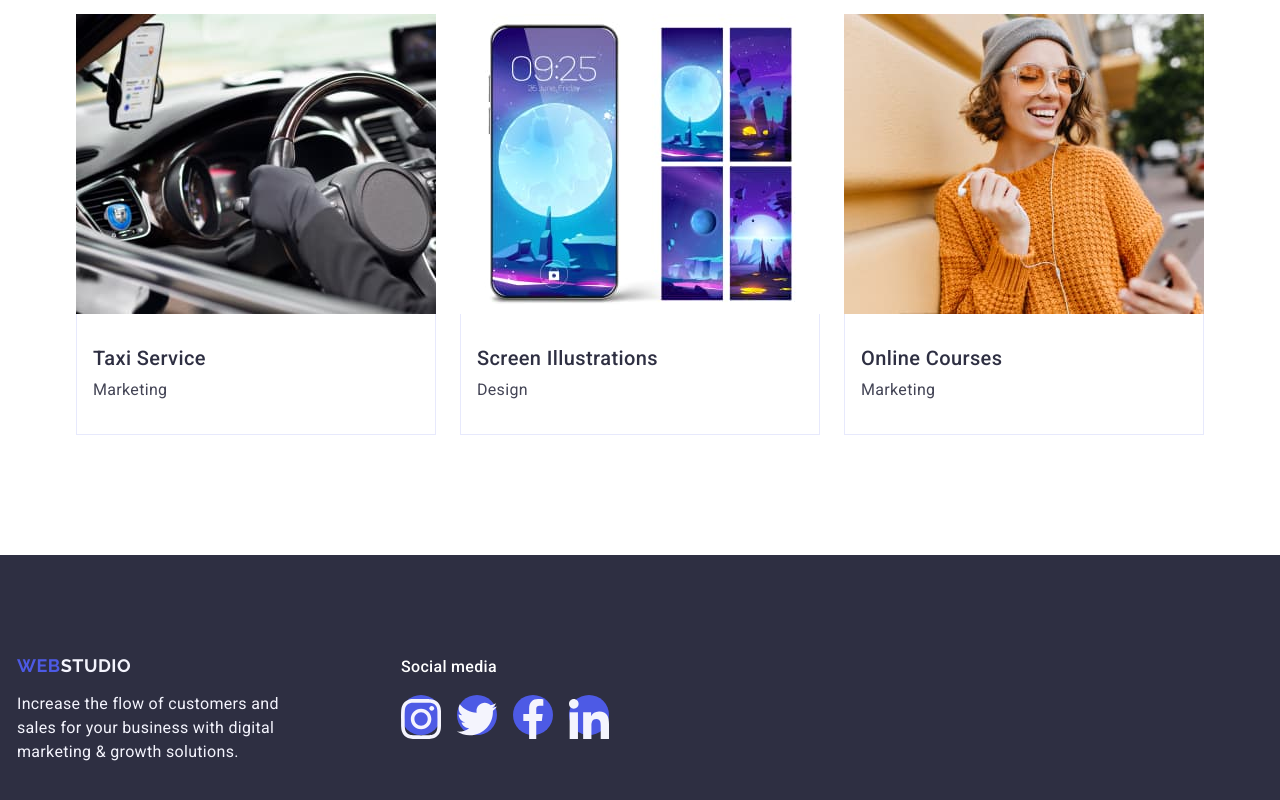
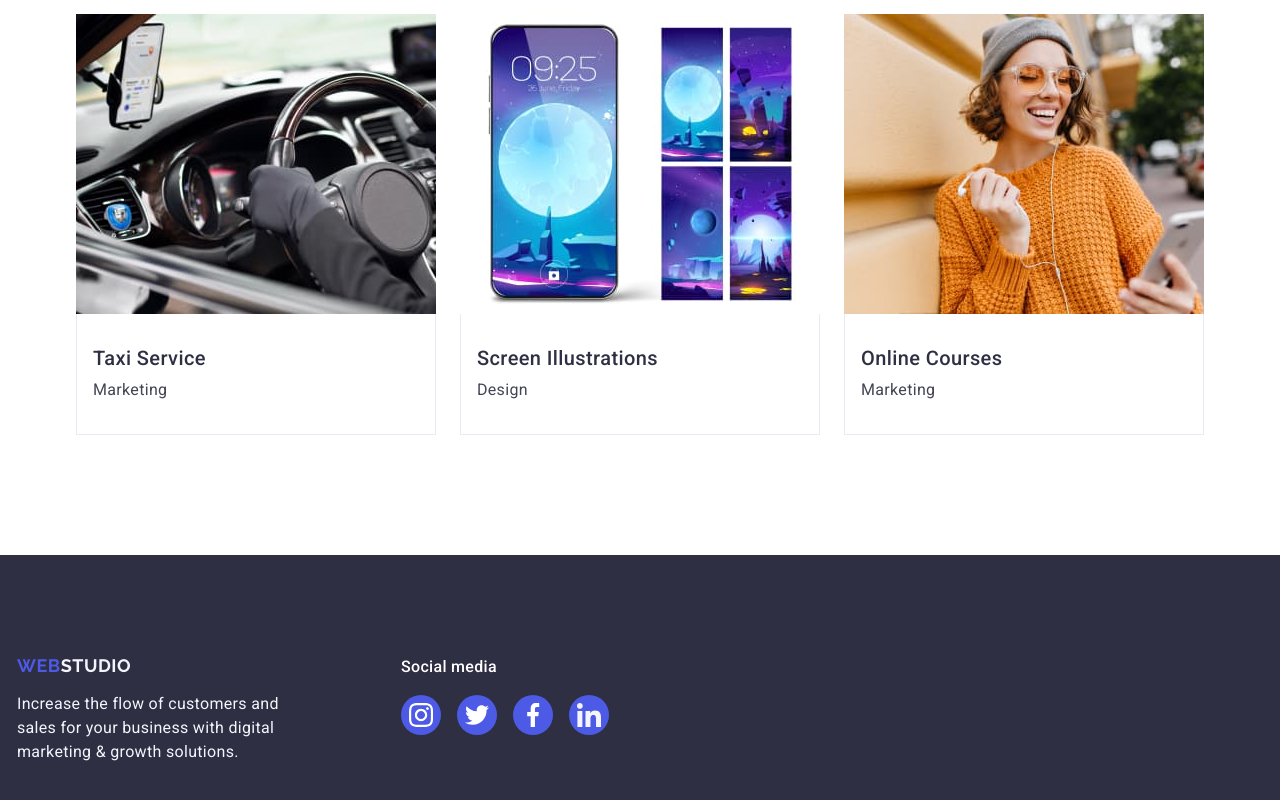
Before and after one commit to Roksolana-Bilous/goit-markup-hw-04, a plain HTML site: page index.html in a window 1280 px wide. Shown: the part 2620-3420 px from the top of the page. Drawn offline with nearby package versions, Linux system fonts and the light colour scheme.

Commit message:
add index file

```diff
--- a/css/styles.css
+++ b/css/styles.css
@@ -317,11 +317,8 @@ img {
     display: flex;
     justify-content: center;
     align-items: center;
-    flex-direction: row;
-    gap: 24px;
-    width: 232px;
-    height: 40px;
-    margin-top: 8px;
+    width: 16px;
+    height: 16px;
   }
 
   .team-social-link:hover {
@@ -457,6 +454,14 @@ img {
       align-items: baseline;
       margin-right: 120px;
     }
+    .footer-social-icon {
+      display: flex;
+      align-items: center;
+      justify-content: center;
+      width: 24px;
+      height: 24px;
+      fill: #fff;
+    }
 
 .footer-logo {
   font-family: "Raleway", sans-serif;
--- a/index.html
+++ b/index.html
@@ -342,28 +342,28 @@
             <ul class="team-social">
             <li class="team-social-item">
                 <a href="" class="team-social-footer">
-                    <svg class="team-social-icon" width="24" height="24">
+                    <svg class="footer-social-icon" width="24" height="24">
                         <use href="./images/icons.svg#icon-instagram"></use>
                     </svg>
                 </a>
             </li>
             <li class="team-social-item">
                 <a href="" class="team-social-footer">
-                    <svg class="team-social-icon" width="24" height="24">
+                    <svg class="footer-social-icon" width="24" height="24">
                         <use href="./images/icons.svg#icon-twitter"></use>
                     </svg>
                 </a>
             </li>
             <li class="team-social-item">
                 <a href="" class="team-social-footer">
-                    <svg class="team-social-icon" width="24" height="24">
+                    <svg class="footer-social-icon" width="24" height="24">
                         <use href="./images/icons.svg#icon-facebook"></use>
                     </svg>
                 </a>
             </li>
             <li class="team-social-item">
                 <a href="" class="team-social-footer">
-                    <svg class="team-social-icon" width="24" height="24">
+                    <svg class="footer-social-icon" width="24" height="24">
                         <use href="./images/icons.svg#icon-linkedin"></use>
                     </svg>
                 </a>
```
